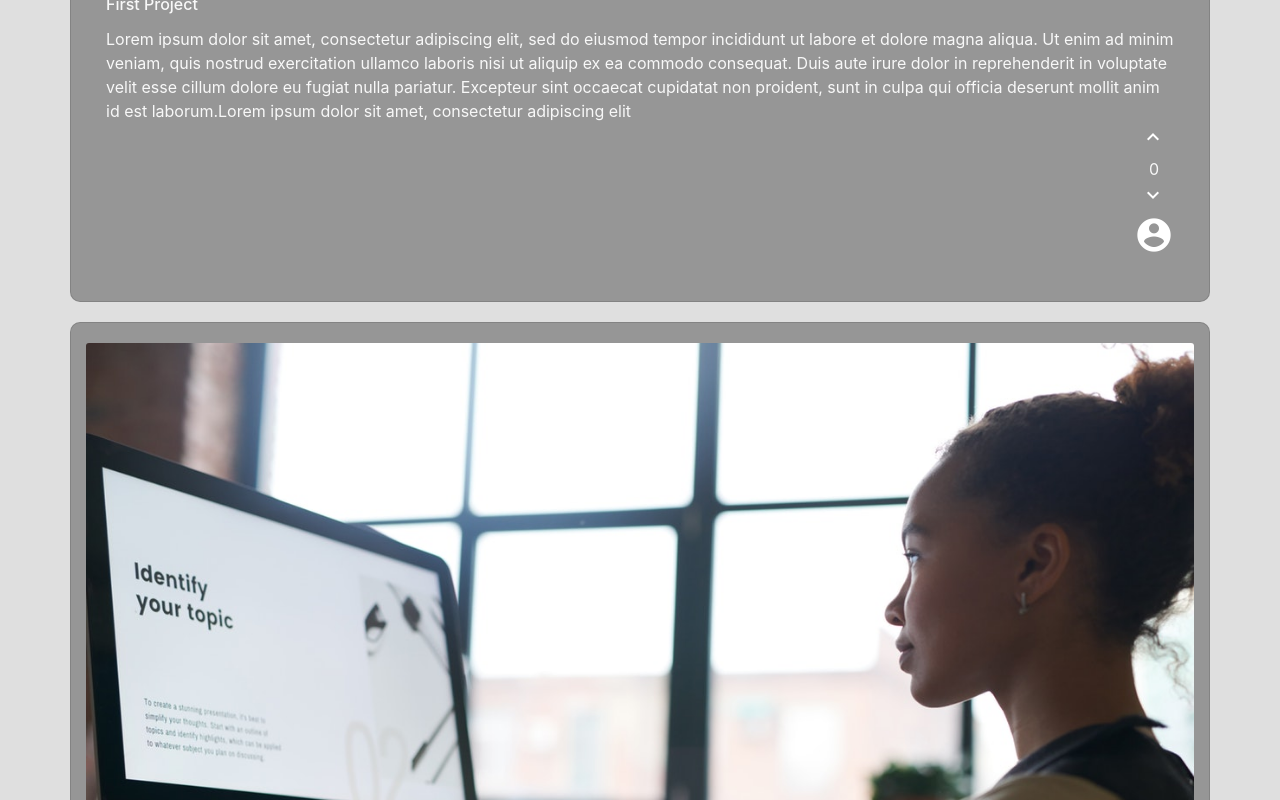
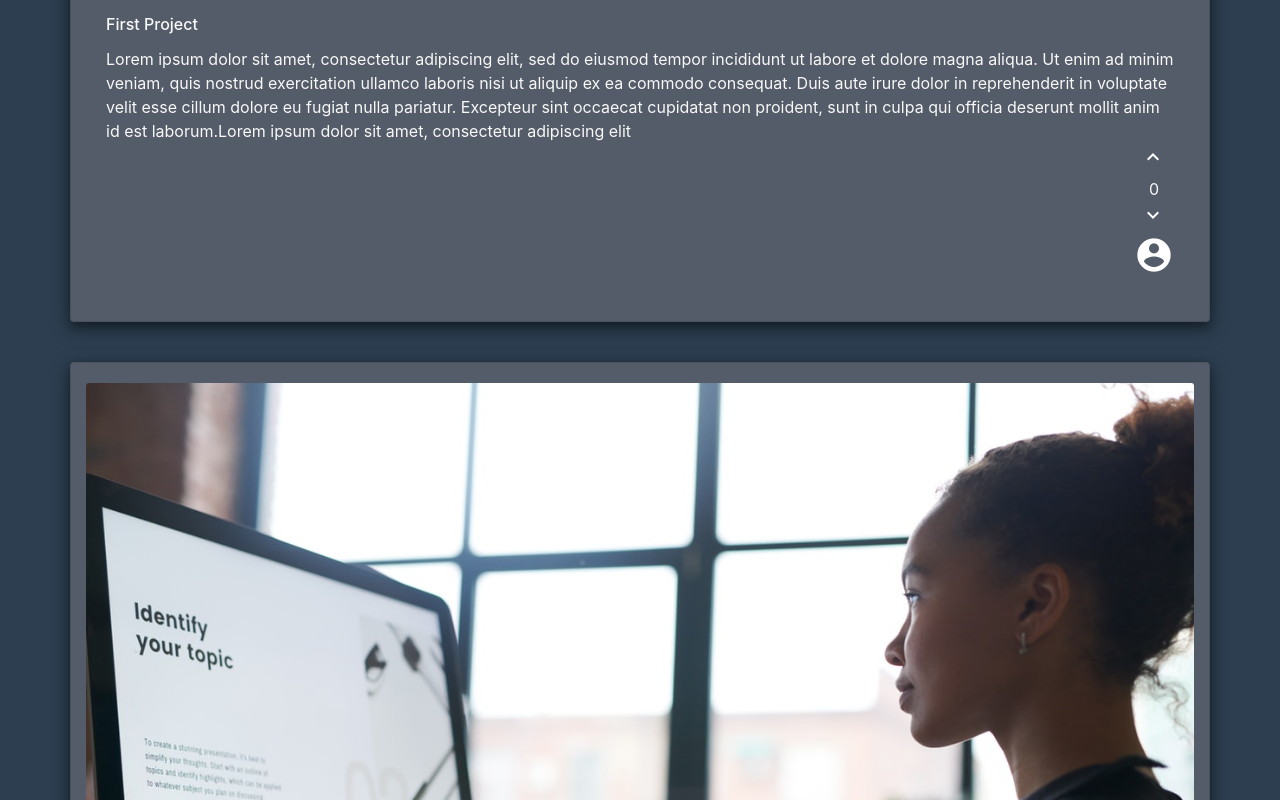
Before and after one commit to MK-IE/create-react-investment, a React (Create React App) app: page / in a window 1280 px wide. Shown: the part 840-1640 px from the top of the page. Built offline with nearby package versions, Linux system fonts and the light colour scheme.

Commit message:
Added user pages from master and editded theme

```diff
--- a/src/website_components/App.js
+++ b/src/website_components/App.js
@@ -5,92 +5,67 @@ import MainPage from "./StructuredPages/MainPage";
 import CreateProfile from "./StructuredPages/CreateProfile";
 import LoginProfile from "./StructuredPages/LoginProfile";
 import LoadingScreen from "./StructuredPages/LoadingScreen";
-import ElementDisplay from "./MainPageComponents/ElementDisplay";
+import UserPage from "./StructuredPages/UserPage";
 import Users from "./StructuredPages/Users";
-import { writePostData } from "./ContactServer/ContactServer";
 
-class App extends Component
-{
-  constructor(props)
-  {
+class App extends Component {
+  constructor(props) {
     super(props);
     this.cClick = this.cClick.bind(this);
     this.lClick = this.lClick.bind(this);
-    this.pClick = this.pClick.bind(this);
     this.bClick = this.bClick.bind(this);
     this.state = {
       load: false,
-      pVal: 0,
       prevPage: <MainPage />,
       displayScreen: (
         <MainPage
           cClick={this.cClick}
           lClick={this.lClick}
           pClick={this.pClick}
+          projectBase={Users}
+          passThis={this}
         />
       )
     };
   }
-  cClick()
-  {
+  cClick() {
     this.callLoad();
     this.setState({ displayScreen: <CreateProfile /> });
   }
-  lClick()
-  {
+  lClick() {
     this.callLoad();
     this.setState({ displayScreen: <LoginProfile /> });
   }
-  pClick(i)
-  {
+  pClick(userName) {
     this.callLoad();
-    this.setState({ pVal: i });
-    this.plClick();
-  }
-  plClick()
-  {
-    this.callLoad();
-    const passUser = Users;
+    const userProjects = Users.filter(function(o) {
+      return o.name === userName;
+    });
     this.setState({
-      displayScreen: (
-        <ElementDisplay
-          key={this.state.pVal.toString()}
-          userName={passUser[this.state.pVal].name}
-          projectDes={passUser[this.state.pVal].des}
-          projectTitle={passUser[this.state.pVal].title}
-        />
-      )
+      displayScreen: <UserPage uName={userName} projectBase={userProjects} />
     });
   }
-  bClick()
-  {
+  bClick() {
     this.callLoad();
     this.setState({ displayScreen: this.state.prevPage });
   }
-  callLoad()
-  {
+  callLoad() {
     this.setState({ prevPage: this.state.displayScreen });
     this.setState({ load: false });
     this.componentDidMount();
   }
-  componentDidMount()
-  {
-    setTimeout(() =>
-    {
+  componentDidMount() {
+    setTimeout(() => {
       this.setState({ load: true });
     }, 1000);
   }
-  switchPages()
-  {
-    if (!this.state.load)
-    {
+  switchPages() {
+    if (!this.state.load) {
       return <LoadingScreen />;
     }
     return this.state.displayScreen;
   }
-  render()
-  {
-    console.log(this.state.prevPage);
+  render() {
     const backButton =
       this.state.displayScreen.type.name !== "MainPage" ? (
         <div className="container fixed-bottom">
@@ -101,8 +76,8 @@ class App extends Component
           </a>
         </div>
       ) : (
-          ""
-        );
+        ""
+      );
     return (
       <div className="App">
         {backButton}
--- a/src/website_components/ContactServer/ContactServer.js
+++ b/src/website_components/ContactServer/ContactServer.js
@@ -21,19 +21,15 @@ let userAuth = {
   postKey: 0
 };
 
-function errorHandler(e)
-{
-  if (e)
-  {
+function errorHandler(e) {
+  if (e) {
     return (userAuth.Error = true);
-  } else
-  {
+  } else {
     return (userAuth.Error = false);
   }
 }
 
-async function readMaxKey()
-{
+async function readMaxKey() {
   const fetch = firebase.database().ref("mPosts/");
   const getKey = await fetch.once("value");
   const val = getKey.val();
@@ -48,8 +44,7 @@ export function writeUserData(
   password,
   userType,
   salt
-)
-{
+) {
   let user = {
     name: name,
     email: email,
@@ -66,28 +61,23 @@ export function writeUserData(
   return userAuth.Error;
 }
 
-export async function readUserData(userName, password)
-{
+export async function readUserData(userName, password) {
   const fetch = firebase.database().ref("users/" + userName);
   const checkUser = await fetch.once("value");
 
-  if (checkUser.val() === null)
-  {
+  if (checkUser.val() === null) {
     return (userAuth.located = false);
   }
 
   let verification = passwordVerify(password, checkUser.val().salt);
-  if (checkUser.val().password === verification)
-  {
+  if (checkUser.val().password === verification) {
     return (userAuth.located = checkUser.val());
-  } else
-  {
+  } else {
     return (userAuth.located = false);
   }
 }
 
-export async function writePostData(title, body, userName)
-{
+export async function writePostData(title, body, userName) {
   await readMaxKey();
 
   let post = {
@@ -95,14 +85,11 @@ export async function writePostData(title, body, userName)
     body: body,
     userName: userName
   };
-  console.log(userAuth.postKey);
   firebase
     .database()
     .ref("posts/" + ++userAuth.postKey)
     .set(post, errorHandler);
-  console.log(userAuth.postKey);
-  if (!userAuth.Error)
-  {
+  if (!userAuth.Error) {
     firebase
       .database()
       .ref("mPosts/")
@@ -111,45 +98,18 @@ export async function writePostData(title, body, userName)
   return userAuth.Error;
 }
 
-export function readPostData(postKey)
-{
+export function readPostData(postKey) {
   firebase
     .database()
     .ref("posts/" + postKey)
     .once("value")
-    .then(function (snap)
-    {
-      if (snap.exists())
-      {
+    .then(function(snap) {
+      if (snap.exists()) {
         return (userAuth.post = snap.val());
-      } else
-      {
+      } else {
         return (userAuth.post = false);
       }
     })
     .catch(errorHandler);
   return userAuth.post;
 }
-
-export function checkDataBase(userName)
-{
-  firebase
-    .database()
-    .ref.child("users")
-    .orderByChild("ID")
-    .equalTo("U1EL5623")
-    .once("value", snapshot =>
-    {
-      if (snapshot.exists())
-      {
-        const userData = snapshot.val();
-        console.log("exists!", userData);
-      }
-    });
-}
-
-function generatePassword(password, salt)
-{
-  let verification = passwordVerify(password, salt);
-  return verification;
-}
--- a/src/website_components/MainPageComponents/ElementDisplay.js
+++ b/src/website_components/MainPageComponents/ElementDisplay.js
@@ -26,6 +26,15 @@ class ElementDisplay extends Component {
     const showcasePreview = !this.state.expand
       ? this.props.projectDes.substring(0, 500)
       : this.props.projectDes;
+    const showProfIcon =
+      this.props.pClick === "none" ? (
+        ""
+      ) : (
+        <a className="hover" onClick={this.props.pClick}>
+          <i className="icon-size material-icons">account_circle</i>
+        </a>
+      );
+
     const fullPage = !this.state.expand ? "container" : "d-flex container";
     return (
       <div className={"user-projects card " + fullPage}>
@@ -39,16 +48,14 @@ class ElementDisplay extends Component {
             <p className="card-text">{showcasePreview}</p>
           </a>
           <div className="btn-group-vertical float-right">
-            <button className=" like-btn" onClick={this.likeBtn}>
+            <button className="like-btn" onClick={this.likeBtn}>
               <i className="material-icons">keyboard_arrow_up</i>
             </button>
-            <span className="container text-center">{this.state.total}</span>
-            <button className=" dislike-btn" onClick={this.dislikeBtn}>
+            <span className="container">{this.state.total}</span>
+            <button className="dislike-btn" onClick={this.dislikeBtn}>
               <i className="material-icons">keyboard_arrow_down</i>
             </button>
-            <a className="hover" onClick={this.props.pClick}>
-              <i className="icon-size material-icons">account_circle</i>
-            </a>
+            {showProfIcon}
           </div>
         </div>
       </div>
--- a/src/website_components/StructuredPages/MainPage.js
+++ b/src/website_components/StructuredPages/MainPage.js
@@ -2,27 +2,25 @@ import React from "react";
 import { Component } from "react";
 import Nav from "../MainPageComponents/Nav";
 import ElementDisplay from "../MainPageComponents/ElementDisplay";
-import Users from "./Users";
 class MainPage extends Component {
   constructor(props) {
     super(props);
-    this.nProjects = [...Array(Users.length).keys()]; //Get our keys for each react element..
+    this.nProjects = [...Array(this.props.projectBase.length).keys()]; //Get our keys for each react element..
   }
   render() {
     //Dummy element displays
-    const passUser = Users;
+    const passUser = this.props.projectBase;
     const projects = this.nProjects.map(p => (
       <ElementDisplay
         key={p.toString()}
-       // var indexNo={passUser[p].i}
         userName={passUser[p].name}
         projectDes={passUser[p].des}
         projectTitle={passUser[p].title}
-        pClick={this.props.pClick/*(passUser[p].i)*/}
+        pClick={this.props.pClick.bind(this.props.passThis, passUser[p].name)}
       />
     ));
     return (
-      <div>
+      <div className="main-page">
         <Nav cClick={this.props.cClick} lClick={this.props.lClick}></Nav>
         {projects}
       </div>
--- a/src/website_components/StructuredPages/UserPage.js
+++ b/src/website_components/StructuredPages/UserPage.js
@@ -1,35 +1,30 @@
 import React from "react";
+import ElementDisplay from "../MainPageComponents/ElementDisplay";
 import { Component } from "react";
-import pImage from "../img/user-project.jpg";
 
 class UserPage extends Component {
   constructor(props) {
     super(props);
-    /*this.state = {
-      total: 0,
-      expand: false
-    };*/
-    this.likeBtn = this.likeBtn.bind(this);
-    this.dislikeBtn = this.dislikeBtn.bind(this);
-    this.expandBtn = this.expandBtn.bind(this);
-  }
-  likeBtn() {
-    this.setState({ total: this.state.total + 1 });
-  }
-  dislikeBtn() {
-    this.setState({ total: this.state.total - 1 });
-  }
-  expandBtn() {
-    this.setState({ expand: !this.state.expand });
+    this.nProjects = [...Array(this.props.projectBase.length).keys()];
   }
   render() {
-    //const showcasePreview = !this.state.expand
-      //? this.props.projectDes.substring(0, 500)
-      //: this.props.projectDes;
-    //const fullPage = !this.state.expand ? "container" : "d-flex container";
+    const passUser = this.props.projectBase;
+    const projects = this.nProjects.map(p => (
+      <ElementDisplay
+        key={p.toString()}
+        userName={passUser[p].name}
+        projectDes={passUser[p].des}
+        projectTitle={passUser[p].title}
+        pClick={"none"}
+      />
+    ));
+    const userTitle = (this.props.uName + " Projects").toUpperCase();
     return (
-      <div className={"user-projects card "}>
-       plClick(this.props.plClick);
+      <div className="user-page">
+        <div className = "container text-center user-projects">
+          <h3>{userTitle}</h3>
+        </div>
+        {projects}
       </div>
     );
   }
--- a/src/website_components/css/style.css
+++ b/src/website_components/css/style.css
@@ -2,6 +2,10 @@
     icons currently from google
     image used in user-projects :
     https://www.pexels.com/photo/woman-using-computer-3184163/
+    logo icon used :
+
+    https://www.flaticon.com/free-icon/heart-shaped-wolf-face_32845?term=wolf&page=1&position=28
+
 
     white-theme :
     text_nav_or_critical - 333333
@@ -11,17 +15,17 @@
     nav-background eeeeee
 */
 body {
-  background: #dfdfdf;
-  height: 100%;
+  background: #2c3e50;
   color: #f8f8f8;
-}
-.nav-bar {
-  color: #333333;
-  border-bottom: 1px solid #333333;
 }
 
 .nav-bar {
-  background: #eeeeee;
+  color: #333333;
+  box-shadow: 0 4px 8px 0 rgba(0, 0, 0, 0.2), 0 6px 20px 0 rgba(0, 0, 0, 0.2);
+}
+
+.nav-bar {
+  background: #ecf0f1;
 }
 
 .back-btn {
@@ -29,11 +33,11 @@ body {
   color: red;
 }
 .user-projects {
-  background: rgb(150, 150, 150);
+  background: #535c68;
+  box-shadow: 0 4px 8px 0 rgba(0, 0, 0, 0.3), 0 6px 20px 0 rgba(0, 0, 0, 0.4);
   color: #f8f8f8;
-  border-radius: 10px;
-  margin-top: 20px;
-  margin-bottom: 20px;
+  margin-top: 40px;
+  margin-bottom: 0px;
   padding-top: 20px;
   padding-bottom: 20px;
 }
```
